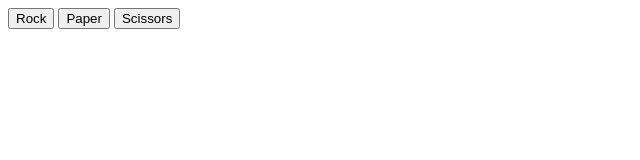
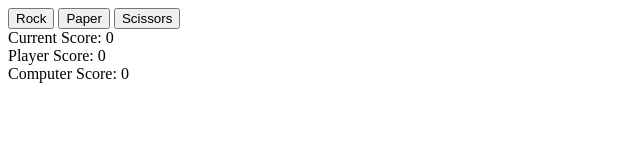
Before and after one commit to erencataltepe/rock-paper-scissors, a plain HTML site: page index.html in a window 1280 px wide. Shown: the whole page, without its empty margins (0-640 px from the left). Drawn offline with Linux system fonts and the light colour scheme.

Commit message:
Add divs to display scores.

```diff
--- a/index.html
+++ b/index.html
@@ -8,6 +8,9 @@
     <button class="selection-buttons" id="rock">Rock</button>
     <button class="selection-buttons" id="paper">Paper</button>
     <button class="selection-buttons" id="scissors">Scissors</button>
+    <div>Current Score: <span id="current-score">0</span></div>
+    <div>Player Score: <span id="player-score">0</span></div>
+    <div>Computer Score: <span id="computer-score">0</span><div>
     <script src="script.js"></script>
   </body>
 </html>
```
